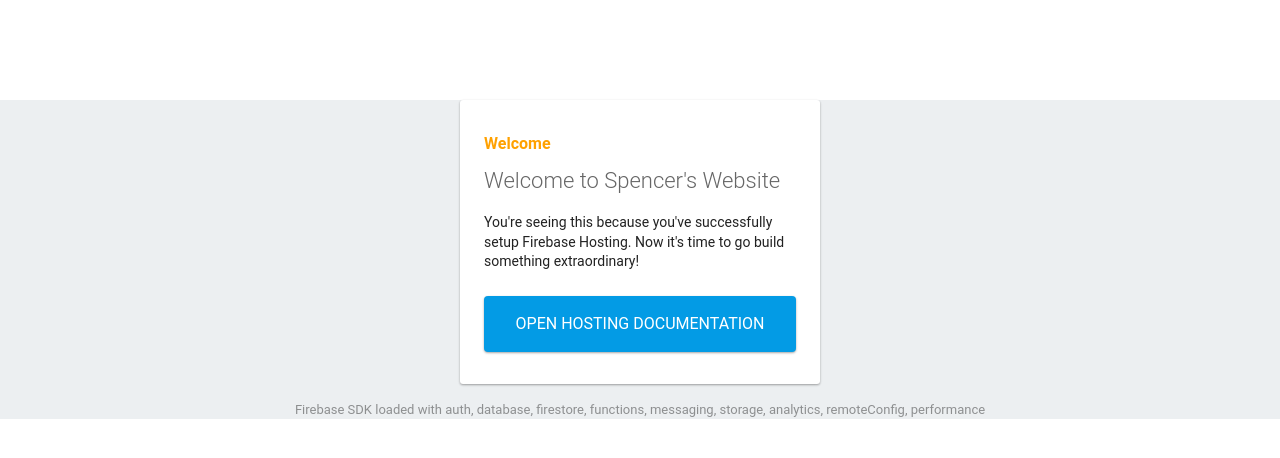
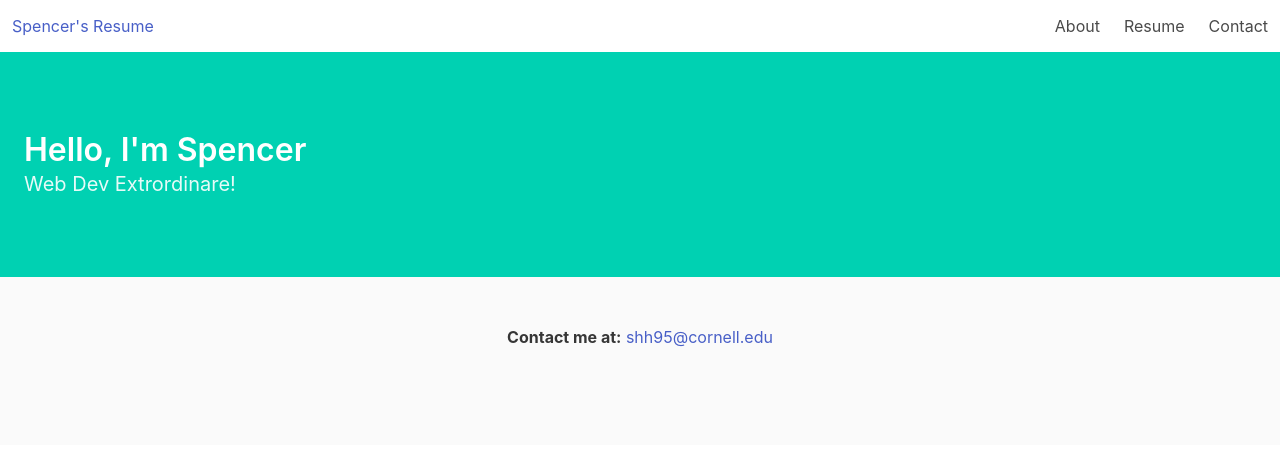
Before and after one commit to SpencerHHurst/PersonalWebsite, a plain HTML site: page public/index.html in a window 1280 px wide. Drawn offline with nearby package versions, Linux system fonts and the light colour scheme; some packages are replaced by stand-ins of ours.

Commit message:
Personal Website now uploaded

```diff
--- a/public/index.html
+++ b/public/index.html
@@ -1,91 +1,53 @@
 <!DOCTYPE html>
-<link rel="stylesheet" href="https://cdn.jsdelivr.net/npm/bulma@0.9.3/css/bulma.min.css">
-
 <html>
 <head>
   <meta charset="utf-8">
   <meta name="viewport" content="width=device-width, initial-scale=1">
   <title>Welcome to Spencer's Website</title>
-
-    <!-- update the version number as needed -->
-    <script defer src="/__/firebase/10.8.1/firebase-app-compat.js"></script>
-    <!-- include only the Firebase features as you need -->
-    <script defer src="/__/firebase/10.8.1/firebase-auth-compat.js"></script>
-    <script defer src="/__/firebase/10.8.1/firebase-database-compat.js"></script>
-    <script defer src="/__/firebase/10.8.1/firebase-firestore-compat.js"></script>
-    <script defer src="/__/firebase/10.8.1/firebase-functions-compat.js"></script>
-    <script defer src="/__/firebase/10.8.1/firebase-messaging-compat.js"></script>
-    <script defer src="/__/firebase/10.8.1/firebase-storage-compat.js"></script>
-    <script defer src="/__/firebase/10.8.1/firebase-analytics-compat.js"></script>
-    <script defer src="/__/firebase/10.8.1/firebase-remote-config-compat.js"></script>
-    <script defer src="/__/firebase/10.8.1/firebase-performance-compat.js"></script>
-    <!--
-      initialize the SDK after all desired features are loaded, set useEmulator to false
-      to avoid connecting the SDK to running emulators.
-    -->
-    <script defer src="/__/firebase/init.js?useEmulator=true"></script>
-
-    <style media="screen">
-      body { background: #ECEFF1; color: rgba(0,0,0,0.87); font-family: Roboto, Helvetica, Arial, sans-serif; margin: 0; padding: 0; }
-      #message { background: white; max-width: 360px; margin: 100px auto 16px; padding: 32px 24px; border-radius: 3px; }
-      #message h2 { color: #ffa100; font-weight: bold; font-size: 16px; margin: 0 0 8px; }
-      #message h1 { font-size: 22px; font-weight: 300; color: rgba(0,0,0,0.6); margin: 0 0 16px;}
-      #message p { line-height: 140%; margin: 16px 0 24px; font-size: 14px; }
-      #message a { display: block; text-align: center; background: #039be5; text-transform: uppercase; text-decoration: none; color: white; padding: 16px; border-radius: 4px; }
-      #message, #message a { box-shadow: 0 1px 3px rgba(0,0,0,0.12), 0 1px 2px rgba(0,0,0,0.24); }
-      #load { color: rgba(0,0,0,0.4); text-align: center; font-size: 13px; }
-      @media (max-width: 600px) {
-        body, #message { margin-top: 0; background: white; box-shadow: none; }
-        body { border-top: 16px solid #ffa100; }
-      }
+  <link rel="stylesheet" href="https://cdn.jsdelivr.net/npm/bulma@0.9.3/css/bulma.min.css">
+  <style>
+    body { background: #ECEFF1; color: rgba(0,0,0,0.87); }
+    .hero-body { padding: 5rem 1.5rem; }
   </style>
 </head>
 <body>
-    <div id="message">
-      <h2>Welcome</h2>
-      <h1>Welcome to Spencer's Website</h1>
-      <p>You're seeing this because you've successfully setup Firebase Hosting. Now it's time to go build something extraordinary!</p>
-      <a target="_blank" href="https://firebase.google.com/docs/hosting/">Open Hosting Documentation</a>
+
+<nav class="navbar" role="navigation" aria-label="main navigation">
+  <div class="navbar-brand">
+    <a class="navbar-item" href="#">
+      Spencer's Resume
+    </a>
   </div>
-    <p id="load">Firebase SDK Loading&hellip;</p>
 
-    <script>
-      document.addEventListener('DOMContentLoaded', function() {
-        const loadEl = document.querySelector('#load');
-        // // 🔥🔥🔥🔥🔥🔥🔥🔥🔥🔥🔥🔥🔥🔥🔥🔥🔥🔥🔥🔥🔥🔥🔥🔥🔥🔥🔥🔥🔥🔥🔥
-        // // The Firebase SDK is initialized and available here!
-        //
-        // firebase.auth().onAuthStateChanged(user => { });
-        // firebase.database().ref('/path/to/ref').on('value', snapshot => { });
-        // firebase.firestore().doc('/foo/bar').get().then(() => { });
-        // firebase.functions().httpsCallable('yourFunction')().then(() => { });
-        // firebase.messaging().requestPermission().then(() => { });
-        // firebase.storage().ref('/path/to/ref').getDownloadURL().then(() => { });
-        // firebase.analytics(); // call to activate
-        // firebase.analytics().logEvent('tutorial_completed');
-        // firebase.performance(); // call to activate
-        //
-        // // 🔥🔥🔥🔥🔥🔥🔥🔥🔥🔥🔥🔥🔥🔥🔥🔥🔥🔥🔥🔥🔥🔥🔥🔥🔥🔥🔥🔥🔥🔥🔥
+  <div id="navbarBasicExample" class="navbar-menu">
+    <div class="navbar-end">
+      <a class="navbar-item" href="#about">About</a>
+      <a class="navbar-item" href="#resume">Resume</a>
+      <a class="navbar-item" href="#contact">Contact</a>
+    </div>
+  </div>
+</nav>
 
-        try {
-          let app = firebase.app();
-          let features = [
-            'auth',
-            'database',
-            'firestore',
-            'functions',
-            'messaging',
-            'storage',
-            'analytics',
-            'remoteConfig',
-            'performance',
-          ].filter(feature => typeof app[feature] === 'function');
-          loadEl.textContent = `Firebase SDK loaded with ${features.join(', ')}`;
-        } catch (e) {
-          console.error(e);
-          loadEl.textContent = 'Error loading the Firebase SDK, check the console.';
-        }
-      });
-    </script>
+<section class="hero is-primary">
+  <div class="hero-body">
+    <p class="title">
+      Hello, I'm Spencer
+    </p>
+    <p class="subtitle">
+      Web Dev Extrordinare!
+    </p>
+  </div>
+</section>
+
+<!-- Resume content here -->
+
+<footer class="footer">
+  <div class="content has-text-centered">
+    <p>
+      <strong>Contact me at:</strong> <a href="mailto:shh95@cornell.edu">shh95@cornell.edu</a>
+    </p>
+  </div>
+</footer>
+
 </body>
 </html>
```
Lines whose indentation alone changed are shown as unchanged.
